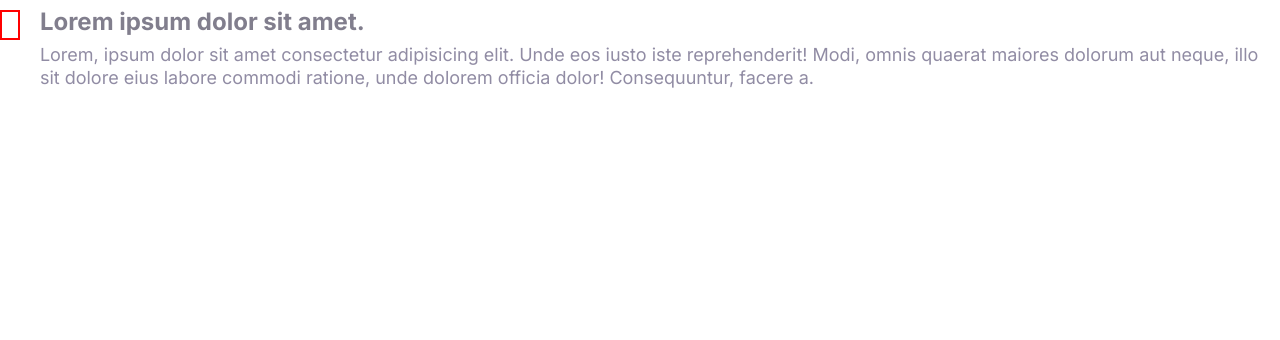
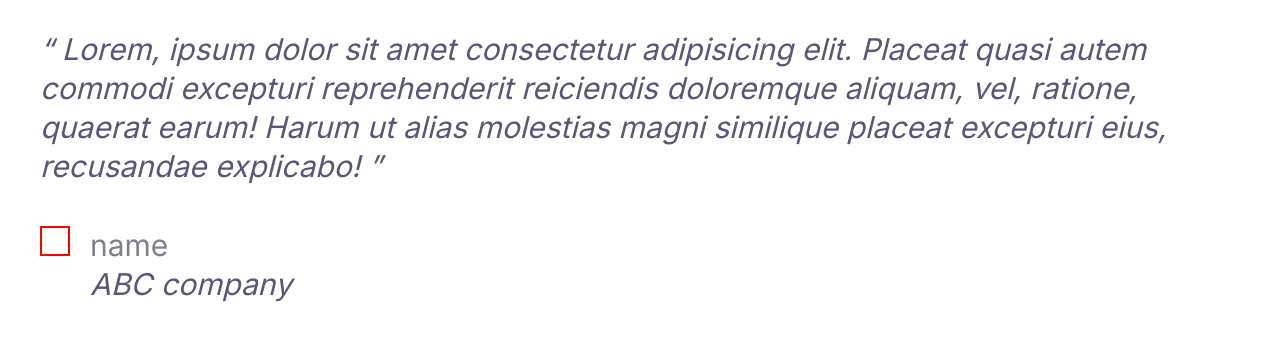
Before and after one commit to mrigank072/Websapce, a plain HTML site: page index.html in a window 1280 px wide. Drawn offline with Linux system fonts and the light colour scheme.

Commit message:
added blockquotes and styled it

```diff
--- a/Css/style.css
+++ b/Css/style.css
@@ -4,6 +4,7 @@
   --color-accent: #ff3400;
   --color-heading: #817e8d;
   --color-body: #918ca4;
+  --color-body-darker :#5c5577;
   --color-border: #ccc;
   --border-radius: 30px;
 }
@@ -320,3 +321,27 @@ a {
 .media__body{
   margin:0 2rem ;
 }
+
+/* quote */
+.quote{
+  font-size: 3rem;
+  font-style: italic;
+  color:var(--color-body-darker);
+  line-height: 1.3;
+}
+
+.quote__text::before{
+  content: open-quote;
+}
+
+.quote__text::after{
+  content: close-quote;
+}
+
+.quote__author{
+  color: var(--color-heading);
+  font-size: 3rem;
+  font-style: normal;
+  font-weight: 300;
+  margin-bottom: 0;
+}
--- a/index.html
+++ b/index.html
@@ -14,15 +14,20 @@
     <title>FRIST</title>
   </head>
   <body>
-
+ <blockquote class="quote">
+   <p class="quote__text">
+     Lorem, ipsum dolor sit amet consectetur adipisicing elit. Placeat quasi autem commodi excepturi reprehenderit reiciendis doloremque aliquam, vel, ratione, quaerat earum! Harum ut alias molestias magni similique placeat excepturi eius, recusandae explicabo!
+   </p>
+   <footer>
     <div class="media">
       <div class="media__image"></div>
       <div class="media__body">
-        <h3 class="media__title">Lorem ipsum dolor sit amet.</h3>
-        <p>
-          Lorem, ipsum dolor sit amet consectetur adipisicing elit. Unde eos iusto iste reprehenderit! Modi, omnis quaerat maiores dolorum aut neque, illo sit dolore eius labore commodi ratione, unde dolorem officia dolor! Consequuntur, facere a.
-        </p>
+        <h3 class="media__title quote__author">name</h3>
+        <p> ABC company</p>
       </div>
     </div>
+   </footer>
+ </blockquote>
+
   </body>
 </html>
```
Also changed, not shown: component/blockquote.html (added, +14 -0 lines), component/media.html (added, +9 -0 lines).
